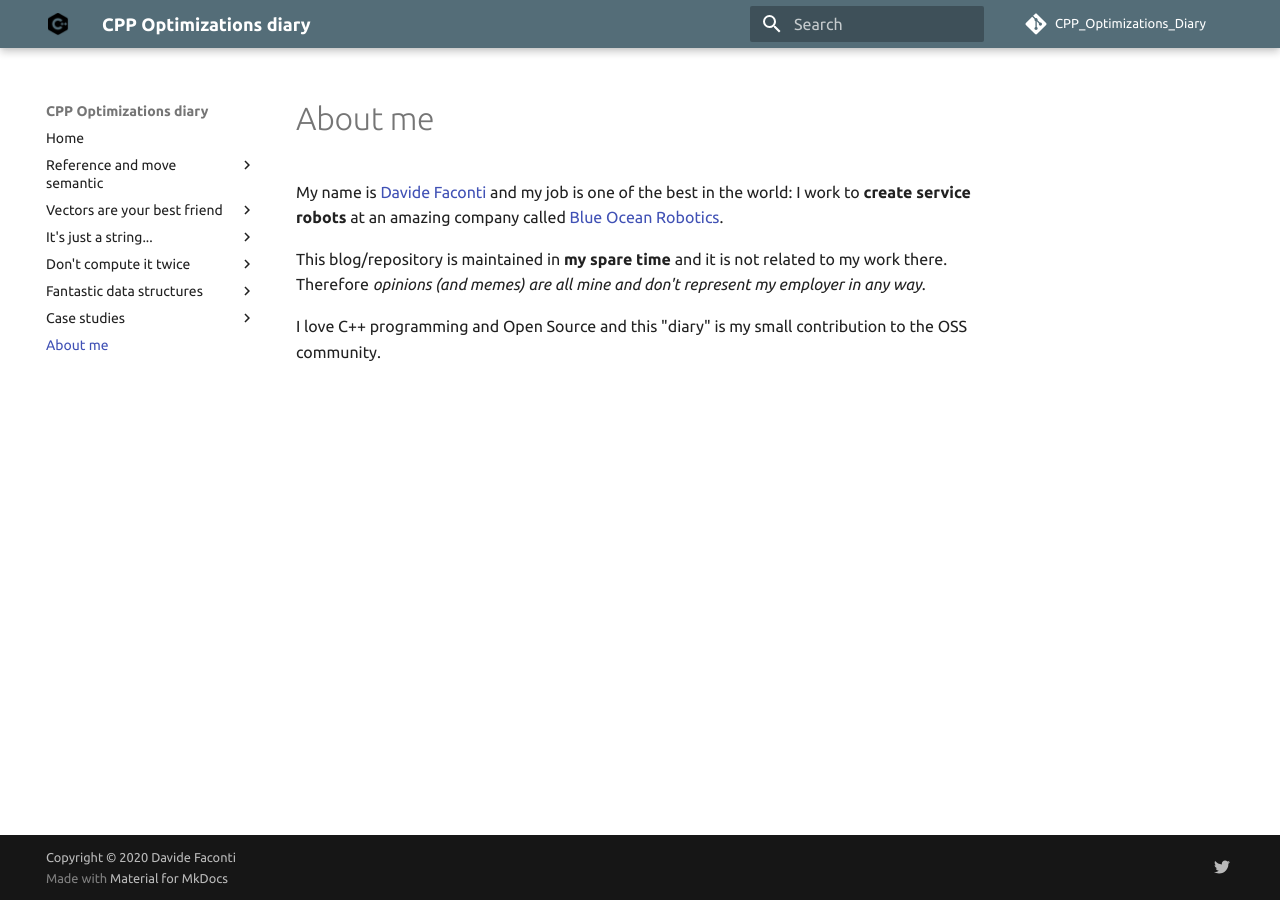
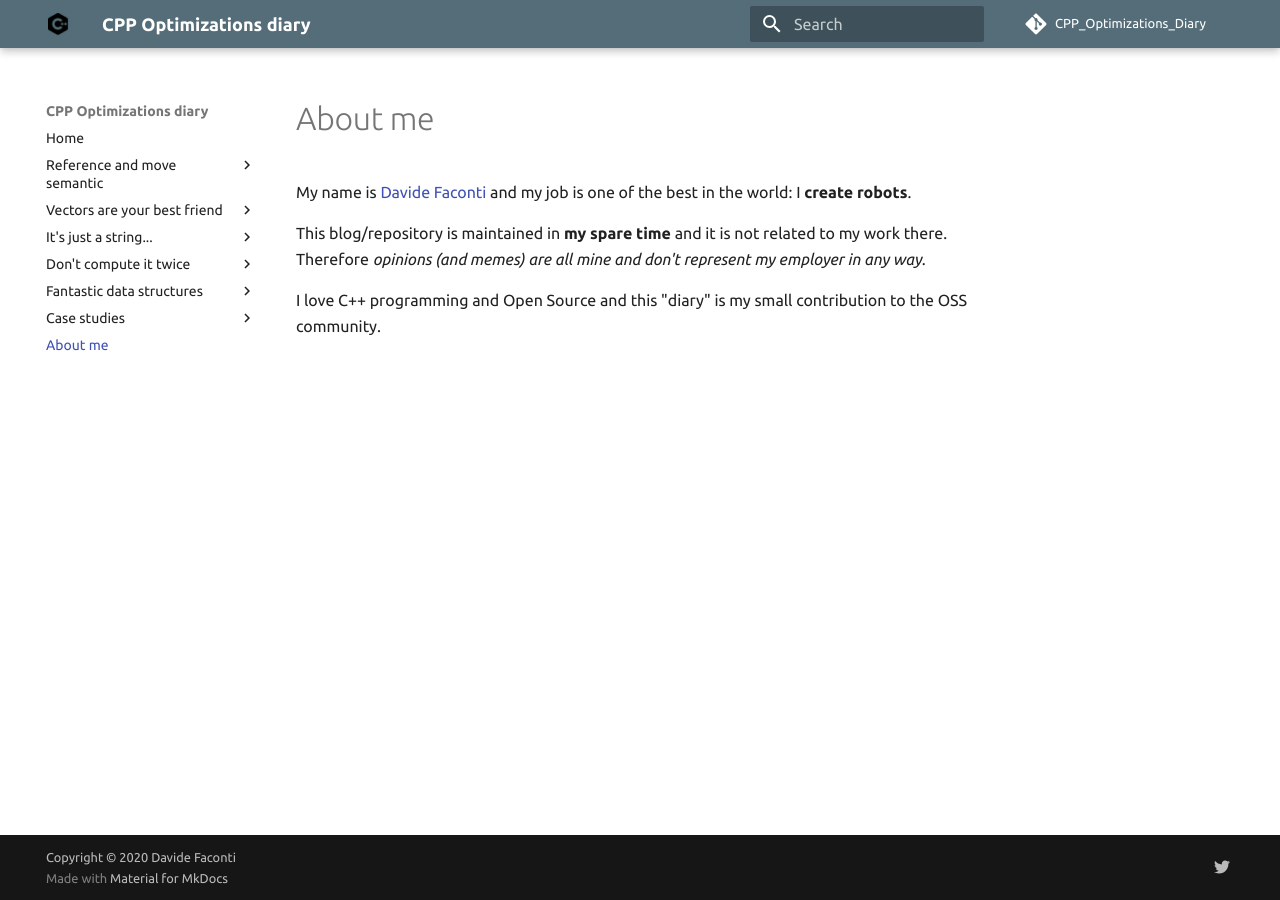
Before and after one commit to facontidavide/CPP_Optimizations_Diary, an MkDocs documentation site: the page built from docs/about.md, in a window 1280 px wide. Built offline with MkDocs 1.6.1 and Material for MkDocs 9.7.7, drawn with Linux system fonts in a browser that asks for light colours; comment, search, counter and statistics services are not loaded.

Commit message:
Update about.md

```diff
--- a/docs/about.md
+++ b/docs/about.md
@@ -1,6 +1,6 @@
 # About me
 
- My name is [Davide Faconti](https://twitter.com/facontidavide) and my job is one of the best in the world: I work to **create service robots** at an amazing company called [Blue Ocean Robotics](https://www.blue-ocean-robotics.com/).
+ My name is [Davide Faconti](https://twitter.com/facontidavide) and my job is one of the best in the world: I **create robots**.
 
 This blog/repository is maintained in **my spare time** and it is not  related to my work there. Therefore *opinions (and memes) are all mine and don't represent my employer in any way*.
 
```
